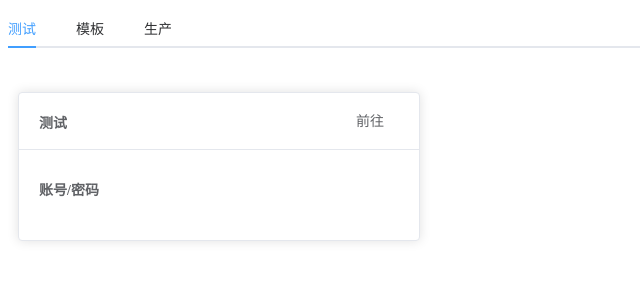
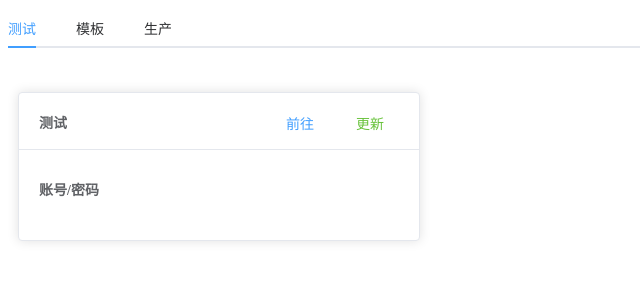
Before and after one commit to duzengjie/navigation, a Vue app: page / in a window 1280 px wide. Shown: the top 300 px of the page, without its empty margins (0-640 px from the left). Built offline with nearby package versions, Linux system fonts and the light colour scheme.

Commit message:
新增弹窗

```diff
--- a/src/components/Card.vue
+++ b/src/components/Card.vue
@@ -2,49 +2,64 @@
   <el-card class="box-card">
     <template #header>
       <div class="card-header">
-                <span><el-text truncated>{{name}}</el-text></span>
-                <el-button class="button" text @click="jump">前往</el-button>
+        <span
+          ><el-text truncated>{{ name }}</el-text></span
+        >
+        <div>
+          <el-button class="button" type="primary" text @click="jump"
+            >前往</el-button
+          >
+          <el-button class="button" type="success" text @click="updateCard"
+            >更新</el-button
+          >
+        </div>
       </div>
     </template>
-       <div style="height:50px" @click="open(remark)" > <span class="text item">
-              <el-text truncated>{{remark}}</el-text>
-        </span></div>
+    <div style="height: 50px" @click="open(remark)">
+      <span class="text item">
+        <el-text truncated>{{ remark }}</el-text>
+      </span>
+    </div>
   </el-card>
+
+  <el-dialog v-model="updateCardDialogVisible" title="修改地址">
+    <el-form label-width="120px">
+      <el-form-item label="链接">
+        <el-input v-model="props.url" />
+      </el-form-item>
+
+      <el-form-item label="姓名">
+        <el-input v-model="props.name" />
+      </el-form-item>
+
+      <el-form-item label="备注">
+        <el-input v-model="props.remark" />
+      </el-form-item>
+    </el-form>
+  </el-dialog>
 </template>
 
 
-<script >
-import { defineComponent } from 'vue';
-import { ElMessage, ElMessageBox } from 'element-plus'
-export default defineComponent({
-  props: {
-    url: {
-      type: String
-    },
-    name: {
-      type: String
-    },
-    remark: {
-      type: String
+<script setup>
+import { defineComponent, ref } from "vue";
+import { ElMessage, ElMessageBox } from "element-plus";
+let updateCardDialogVisible = ref(false)
+
+const props = defineProps({
+  url: String,
+  name: String,
+  remark: String,
+});
+const jump = () => {
+  window.open(this.url, "_blank")
+};
+const open = (message) => {
+  ElMessageBox.alert(message, "备注", { confirmButtonText: "OK" })
+};
+const updateCard = () => {
+  this.updateCardDialogVisible = true
 }
-  },
-  methods: {
-    jump() {
-      console.log(this.url); // 在方法内部使用 this.url
-      //alert('Hello!');
-      //const newTab = window.open();
-        //newTab.location.href = this.url;
-      window.open(this.url, '_blank')
-    },
-   open(message) {
-   ElMessageBox.alert(message, '备注', {confirmButtonText: 'OK'})
-}
-  }
-});
-
-
 </script>
-
 
 <style>
 .card-header {
```
Lines whose indentation alone changed are shown as unchanged.
